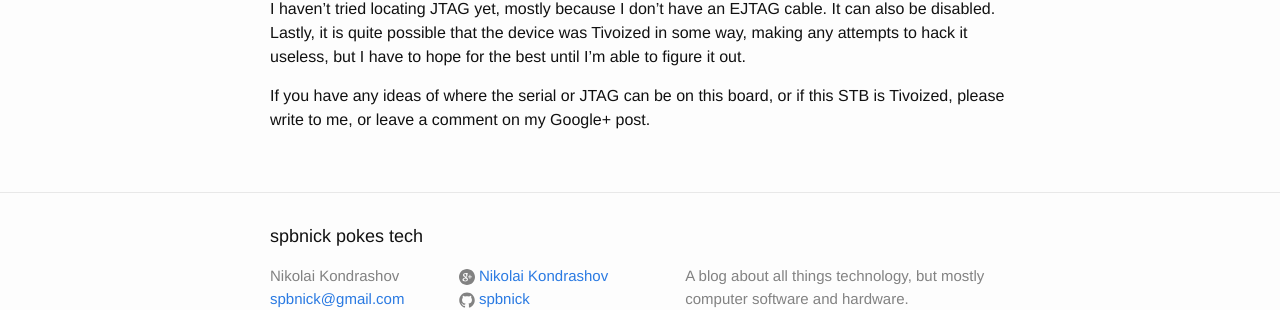
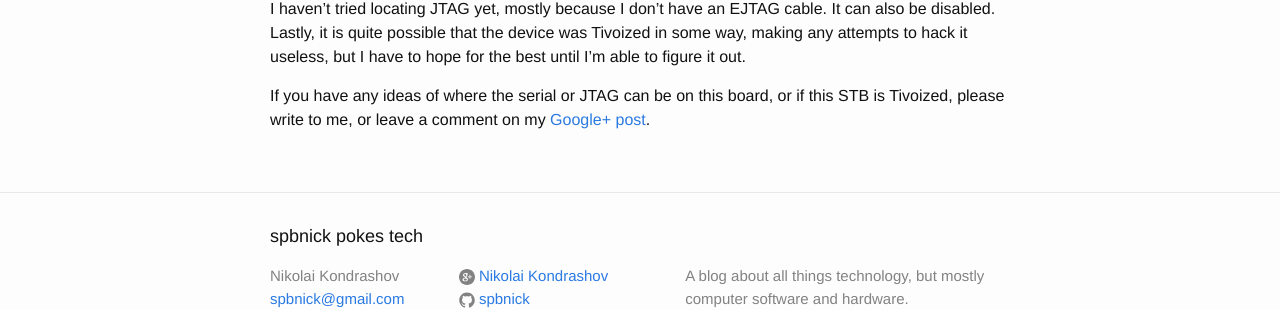
Before and after one commit to spbnick/spbnick.github.io, a Jekyll site: the page built from _posts/2015-06-19-pace-dit7100-14-STB-teardown.markdown, in a window 1280 px wide. Shown: the part 1767-2077 px from the top of the page. Built offline with Jekyll 4.4.1, drawn with Linux system fonts in a browser that asks for light colours; part of the change alters nothing that is shown.

```diff
--- a/_posts/2015-06-19-pace-dit7100-14-STB-teardown.markdown
+++ b/_posts/2015-06-19-pace-dit7100-14-STB-teardown.markdown
@@ -77,8 +77,8 @@ Tivoized in some way, making any attempts to hack it useless, but I have to
 hope for the best until I'm able to figure it out.
 
 If you have any ideas of where the serial or JTAG can be on this board, or if
-this STB is Tivoized, please write to me, or leave a comment on my Google+
-post.
+this STB is Tivoized, please write to me, or leave a comment on my [Google+
+post][gplus_post].
 
 [kierratyskeskus]: http://www.kierratyskeskus.fi/
 [rpi_model_b]: https://www.raspberrypi.org/products/model-b/
@@ -111,3 +111,4 @@ post.
 [spansion_flash]: http://www.spansion.com/Support/Datasheets/S29GL-P_00.pdf
 [sony_cxd2820r]: http://www.sony.net/Products/SC-HP/cx_news_archives/img/pdf/vol_60/cxd2820r.pdf
 [st_stv6417]: http://www.st.com/web/catalog/mmc/FM131/SC631/PF174515
+[gplus_post]: https://plus.google.com/+NikolaiKondrashov/posts/SVHbiedQPhy
```
